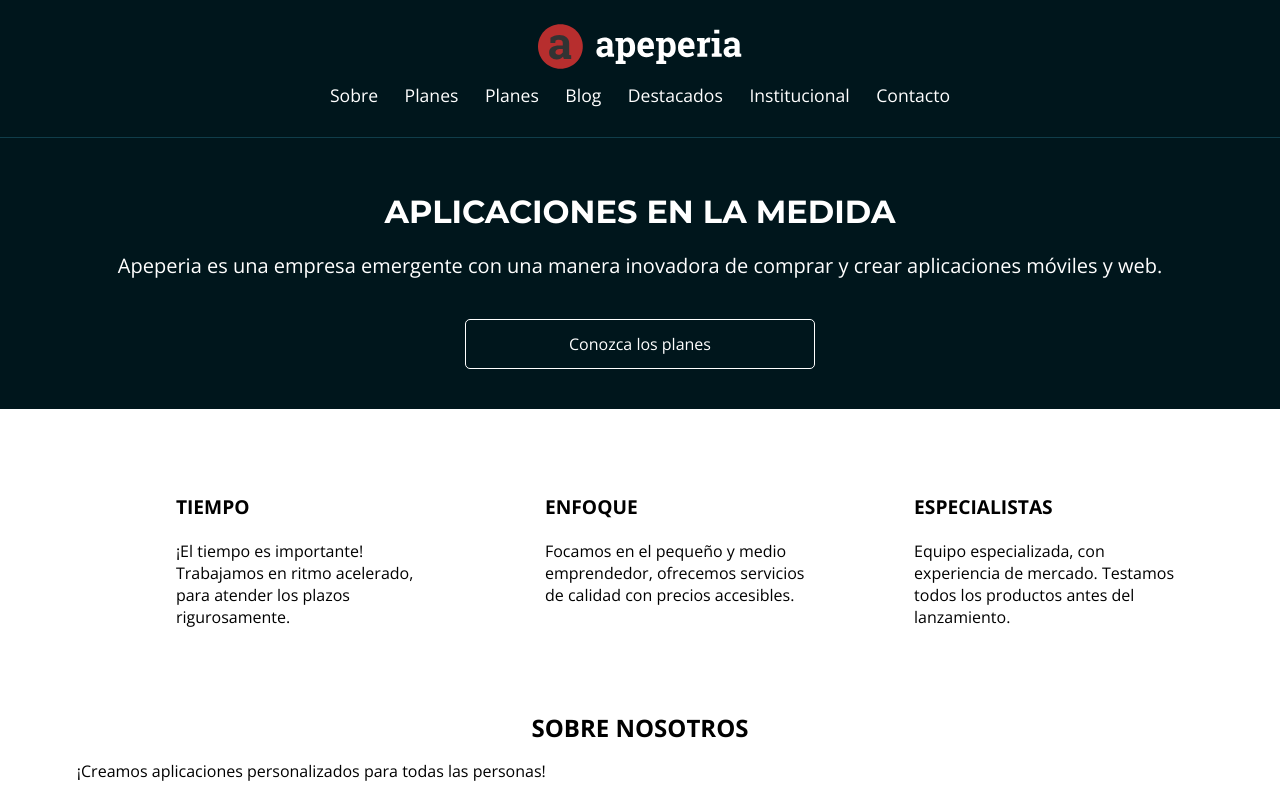
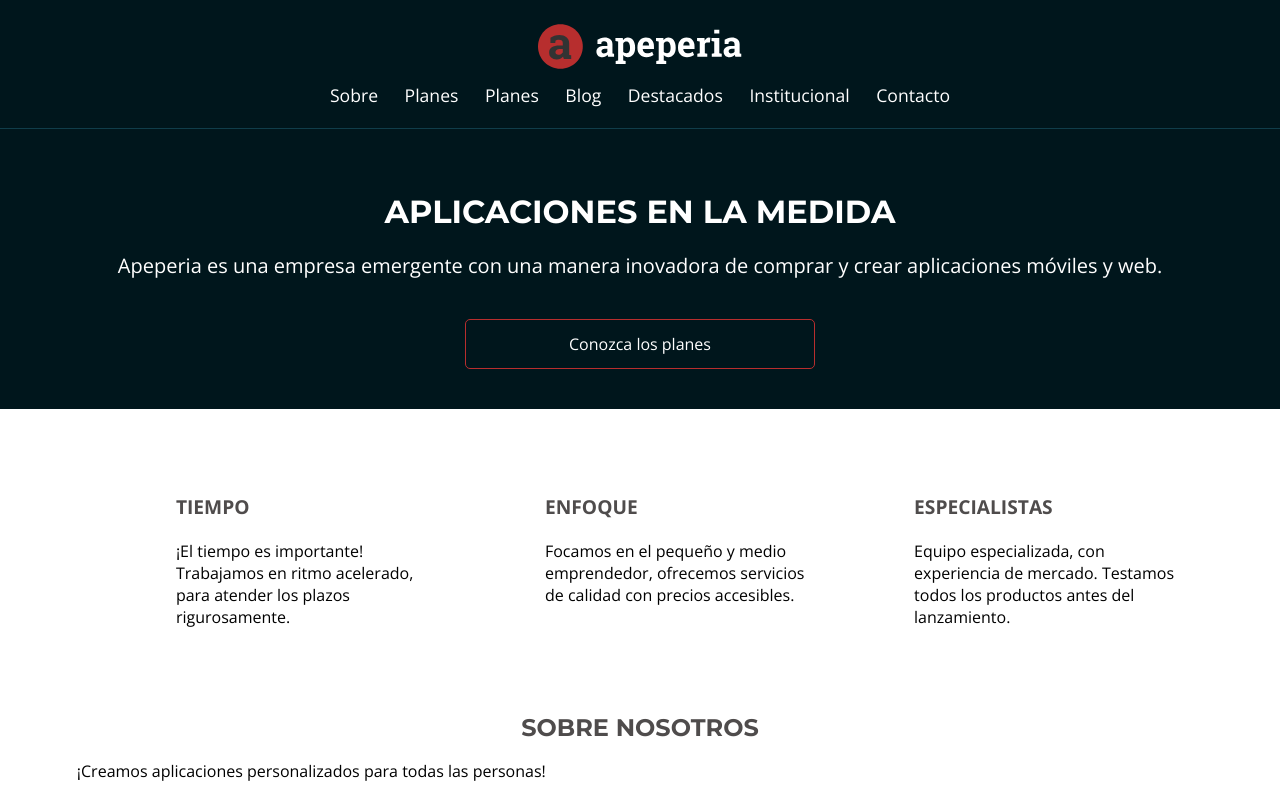
Before and after one commit to Ireneripo/OracleNextEducation_ClassProject_5, a plain HTML site: page index.html in a window 1280 px wide. Shown: the top 795 px of the page. Drawn offline with nearby package versions, Linux system fonts and the light colour scheme.

Commit message:
added variables to style

```diff
--- a/css/bases.css
+++ b/css/bases.css
@@ -1,5 +1,31 @@
+:root {
+  --background-llamada-mobile: #00161c;
+  --background-blanco: #ffffff;
+  --background-azul-claro: #dfe3f5;
+  --background-ceniza-claro: #f7f4f4;
+  --background-ceniza-medio: #d9d9d9;
+
+  --border-cabecera-mobile: #103d4a;
+
+  --boton-rojo: #b72e2e;
+
+  --fuente-ceniza-claro: #666666;
+  --fuente-ceniza-oscuro: #4f4c4c;
+
+  --planes-card-start: #035a76;
+  --planes-card-ultra: #690f8e;
+  --planes-card-mega: #b00024;
+
+  --fuente-enlace: #0006ff;
+
+  --background-footer: #333333;
+
+  --montserrat: 'Montserrat', sans-serif;
+  --open-sans: 'Open Sans', sans-serif;
+}
+
 body {
-  font-family: 'Open Sans', sans-serif;
+  font-family: var(--open-sans);
 }
 
 .container {
@@ -14,6 +40,6 @@ body {
   max-width: 350px;
   box-sizing: border-box;
   padding: 1rem 2rem;
-  border: 1px solid #ffffff;
+  border: 1px solid var(--boton-rojo);
   border-radius: 5px;
 }
--- a/css/head.css
+++ b/css/head.css
@@ -1,5 +1,5 @@
 .head {
-    color: #FFFFFF;
+  color: #ffffff;
 
   width: 100%;
 
@@ -9,10 +9,10 @@
   flex-direction: column;
   align-items: center;
 
-    padding-top: .75rem;
-    padding-bottom: .75rem;
+  padding-top: 0.75rem;
+  padding-bottom: 0.75rem;
 
-    border-bottom: 1px solid #103D4A;
+  border-bottom: 1px solid #103d4a;
 
   position: absolute;
 }
@@ -30,7 +30,7 @@
 
   display: inline-block;
 
-    margin-right: .7rem;
-    margin-bottom: 1.25rem;
-    margin-left: .7rem;
+  margin-right: 0.7rem;
+  margin-bottom: 0.7rem;
+  margin-left: 0.7rem;
 }
--- a/css/llamada.css
+++ b/css/llamada.css
@@ -1,19 +1,19 @@
-.llamada  {
+.llamada {
   display: flex;
   flex-direction: column;
   align-items: center;
 
-    color: #FFFFFF;
+  color: #ffffff;
   text-align: center;
 
-    background-color: #00161C;
+  background-color: #00161c;
 
   padding-top: 12.25rem;
   padding-bottom: 2.5rem;
 }
 
 .llamada__titulo {
-    font-family: 'Montserrat', serif;
+  font-family: var(--montserrat);
   font-size: 2rem;
   font-weight: 700;
   text-transform: uppercase;
```
Lines whose indentation alone changed are shown as unchanged.
